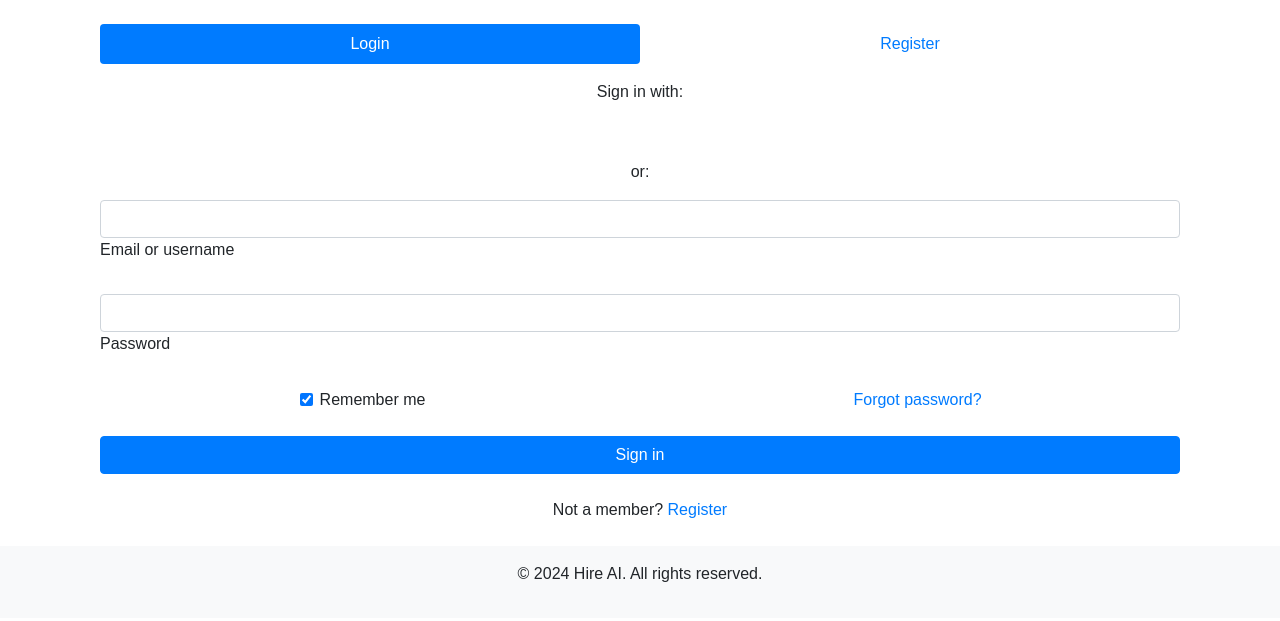
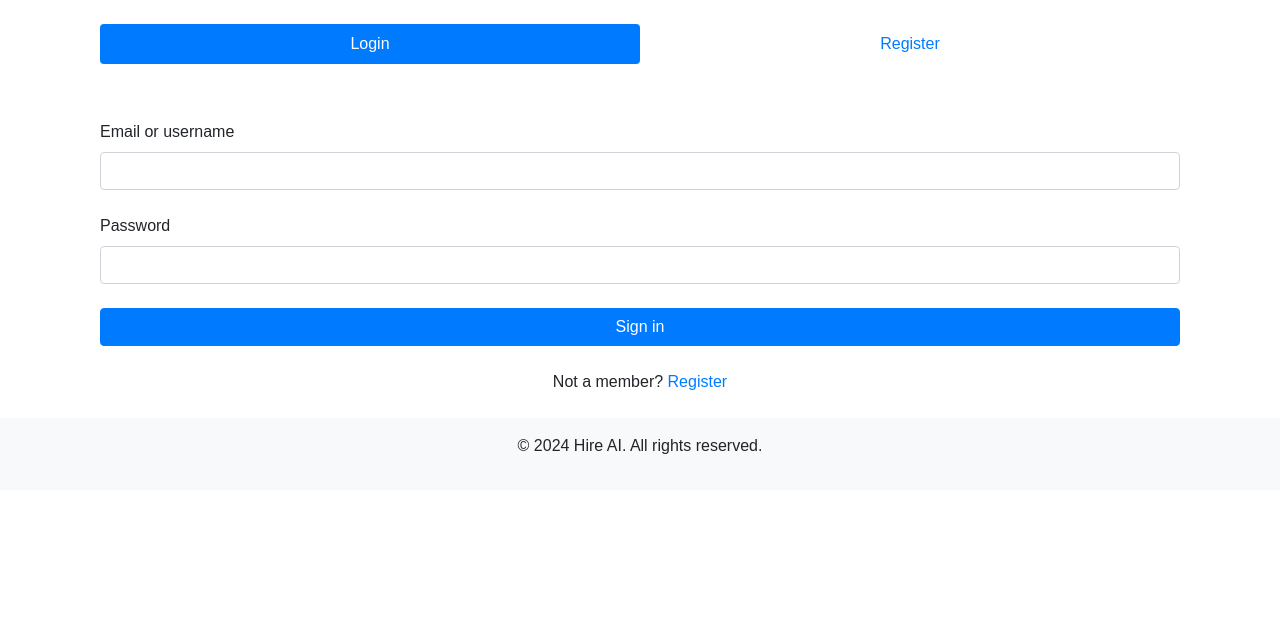
Before and after one commit to dsharshgupta/HireAi, a Flask app: page /login in a window 1280 px wide. Shown: the part 56-677 px from the top of the page. Run offline with Flask 3, Linux system fonts and the light colour scheme; some libraries are stand-ins or nearby versions.

Commit message:
login issues solved

```diff
--- a/hire_ai/app/__init__.py
+++ b/hire_ai/app/__init__.py
@@ -1,6 +1,8 @@
 from flask import Flask
 from flask_sqlalchemy import SQLAlchemy
 from .config import Config
+from flask_login import LoginManager
+login_manager = LoginManager()
 
 db = SQLAlchemy()
 
@@ -9,6 +11,7 @@ def create_app():
     app.config.from_object(Config)
 
     db.init_app(app)
+    login_manager.init_app(app)
 
     from .routes.auth import bp as auth_bp
     from .routes.main import bp as main_bp
@@ -18,4 +21,4 @@ def create_app():
     with app.app_context():
         db.create_all()
 
-    return app
+    return app,login_manager
--- a/hire_ai/app/routes/auth.py
+++ b/hire_ai/app/routes/auth.py
@@ -2,7 +2,8 @@ from flask import Blueprint, render_template, request, redirect, url_for, flash
 from werkzeug.security import generate_password_hash, check_password_hash
 from ..models import User
 from .. import db
-
+from app import login_manager
+from flask_login import login_user,logout_user
 bp = Blueprint('auth', __name__)
 
 @bp.route('/login', methods=['GET', 'POST'])
@@ -13,9 +14,14 @@ def login():
         user = User.query.filter_by(email=email).first()
         if user and check_password_hash(user.password, password):
             flash('Login successful!')
+            login_user(user)
             return redirect(url_for('main.index'))
         else:
             flash('Login failed. Check your email and/or password.')
+    return render_template('login.html')
+@bp.route('/logout')
+def logout():
+    logout_user()
     return render_template('login.html')
 
 @bp.route('/register', methods=['POST','GET'])
--- a/hire_ai/app/templates/base.html
+++ b/hire_ai/app/templates/base.html
@@ -13,9 +13,15 @@
             <a class="navbar-brand" href="{{ url_for('main.index') }}">Hire AI</a>
             <div class="collapse navbar-collapse">
                 <ul class="navbar-nav mr-auto">
+                    {% if not current_user.is_authenticated %}
                     <li class="nav-item">
                         <a class="nav-link" href="{{ url_for('auth.login') }}">Login</a>
                     </li>
+                    {% else %}
+                    <li class="nav-item">
+                        <a class="nav-link" href="{{ url_for('auth.logout') }}">Logout</a>
+                    </li>
+                    {% endif %}
                 </ul>
             </div>
         </nav>
--- a/hire_ai/app/templates/login.html
+++ b/hire_ai/app/templates/login.html
@@ -19,7 +19,6 @@
             <div class="tab-pane fade show active" id="pills-login" role="tabpanel" aria-labelledby="tab-login">
                 <form method="POST" action="{{ url_for('auth.login') }}">
                     <div class="text-center mb-3">
-                        <p>Sign in with:</p>
                         <button type="button" class="btn btn-link btn-floating mx-1">
                             <i class="fab fa-facebook-f"></i>
                         </button>
@@ -34,34 +33,19 @@
                         </button>
                     </div>
 
-                    <p class="text-center">or:</p>
 
                     <!-- Email input -->
                     <div class="form-outline mb-4">
+                        <label class="form-label" for="loginName">Email or username</label>
                         <input type="email" id="loginName" name="email" class="form-control" required />
-                        <label class="form-label" for="loginName">Email or username</label>
                     </div>
 
                     <!-- Password input -->
                     <div class="form-outline mb-4">
+                        <label class="form-label" for="loginPassword">Password</label>
                         <input type="password" id="loginPassword" name="password" class="form-control" required />
-                        <label class="form-label" for="loginPassword">Password</label>
                     </div>
 
-                    <!-- 2 column grid layout -->
-                    <div class="row mb-4">
-                        <div class="col-md-6 d-flex justify-content-center">
-                            <!-- Checkbox -->
-                            <div class="form-check mb-3 mb-md-0">
-                                <input class="form-check-input" type="checkbox" id="loginCheck" checked />
-                                <label class="form-check-label" for="loginCheck"> Remember me </label>
-                            </div>
-                        </div>
-                        <div class="col-md-6 d-flex justify-content-center">
-                            <!-- Simple link -->
-                            <a href="#!">Forgot password?</a>
-                        </div>
-                    </div>
 
                     <!-- Submit button -->
                     <button type="submit" class="btn btn-primary btn-block mb-4">Sign in</button>
@@ -76,7 +60,6 @@
             <div class="tab-pane fade" id="pills-register" role="tabpanel" aria-labelledby="tab-register">
                 <form method="POST" action="{{ url_for('auth.register') }}">
                     <div class="text-center mb-3">
-                        <p>Sign up with:</p>
                         <button type="button" class="btn btn-link btn-floating mx-1">
                             <i class="fab fa-facebook-f"></i>
                         </button>
@@ -91,54 +74,54 @@
                         </button>
                     </div>
 
-                    <p class="text-center">or:</p>
+
 
                     <!-- Name input -->
                     <div class="form-outline mb-4">
+                        <label class="form-label" for="registerName">Name</label>
                         <input type="text" id="registerName" name="name" class="form-control" required />
-                        <label class="form-label" for="registerName">Name</label>
                     </div>
 
                     <!-- Username input -->
                     <div class="form-outline mb-4">
+                        <label class="form-label" for="registerUsername">Username</label>
                         <input type="text" id="registerUsername" name="username" class="form-control" required />
-                        <label class="form-label" for="registerUsername">Username</label>
                     </div>
 
                     <!-- Email input -->
                     <div class="form-outline mb-4">
+                        <label class="form-label" for="registerEmail">Email</label>
                         <input type="email" id="registerEmail" name="email" class="form-control" required />
-                        <label class="form-label" for="registerEmail">Email</label>
                     </div>
 
                     <!-- Password input -->
                     <div class="form-outline mb-4">
+                        <label class="form-label" for="registerPassword">Password</label>
                         <input type="password" id="registerPassword" name="password" class="form-control" required />
-                        <label class="form-label" for="registerPassword">Password</label>
                     </div>
 
                     <!-- Repeat Password input -->
                     <div class="form-outline mb-4">
+                        <label class="form-label" for="registerRepeatPassword">Repeat password</label>
                         <input type="password" id="registerRepeatPassword" name="repeat_password" class="form-control" required />
-                        <label class="form-label" for="registerRepeatPassword">Repeat password</label>
                     </div>
 
                     <!-- Role select -->
                     <div class="form-outline mb-4">
+                        <label class="form-label" for="registerRole">Role</label>
                         <select id="registerRole" name="role" class="form-control" required>
                             <option value="" disabled selected>Select role</option>
                             <option value="applicant">Applicant</option>
                             <option value="recruiter">Recruiter</option>
                         </select>
-                        <label class="form-label" for="registerRole">Role</label>
                     </div>
 
                     <!-- Terms Checkbox -->
-                    <div class="form-check d-flex justify-content-center mb-4">
-                        <input class="form-check-input me-2" type="checkbox" id="registerCheck" required />
+                    <div class="form-check d-flex  mb-4">
                         <label class="form-check-label" for="registerCheck">
                             I have read and agree to the terms
                         </label>
+                        <input class="form-check-input me-5" type="checkbox" id="registerCheck" required />
                     </div>
 
                     <!-- Submit button -->
--- a/hire_ai/run.py
+++ b/hire_ai/run.py
@@ -1,6 +1,6 @@
 from app import create_app
 
-app = create_app()
+app,_ = create_app()
 
 if __name__ == '__main__':
     app.run(debug=True)
```
Also changed, not shown: hire_ai/app/models.py (+7 -1 lines), hire_ai/instance/your_database.db.
